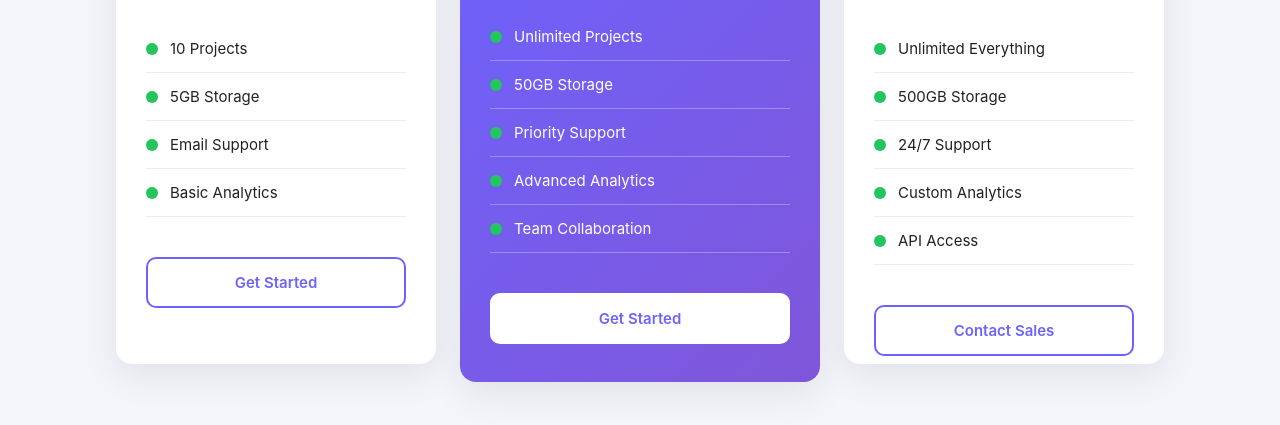
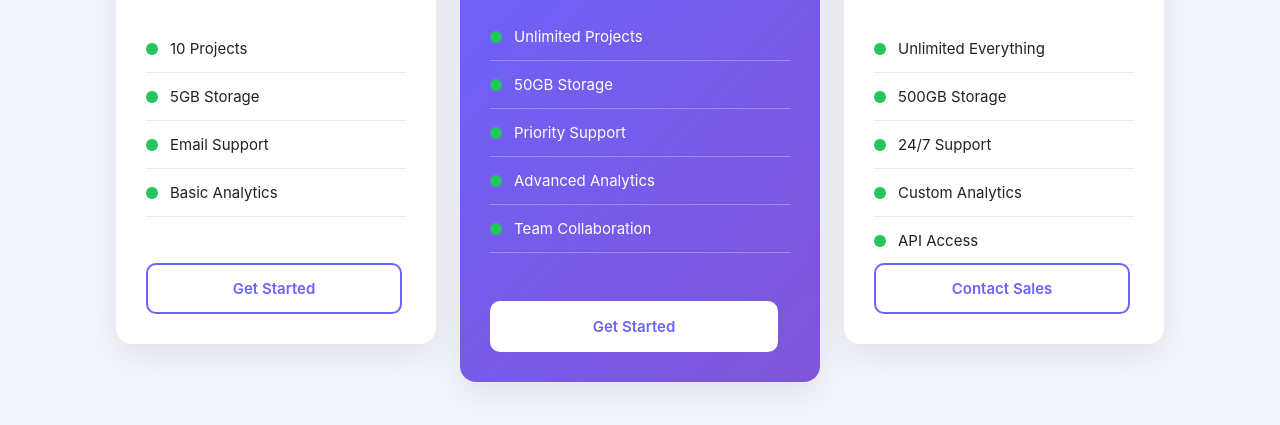
Before and after one commit to hellynandu/css-tasks, a plain HTML site: page task-06/index.html in a window 1280 px wide. Shown: the part 465-890 px from the top of the page. Drawn offline with Linux system fonts and the light colour scheme.

Commit message:
task 06 updated

```diff
--- a/task-06/style.css
+++ b/task-06/style.css
@@ -37,13 +37,15 @@ body {
   padding: 50px 20px;
 }
 .pricing-card{
-  height: 520px;
+  height: 500px;
   width: 320px;
   background: #ffffff;
   padding: 36px 30px;
   border-radius: 16px;
   box-shadow: 0 12px 36px rgba(0, 0, 0, 0.08);
   transition: all 0.4s ease;
+  position: relative;
+  overflow: hidden;
 }
 .pricing-card h5{
   font-size: 14px;
@@ -88,15 +90,18 @@ color: #000;
 
 
 .pricing-card button {
-  width: 100%;
+  width: 80%;
   padding: 14px 0;
   border-radius: 10px;
   font-size: 15px;
   font-weight: 600;
   cursor: pointer;
   transition: all 0.3s ease;
-  margin-top: 15px;
-  margin-bottom: 25px;
+  position: absolute;
+  bottom: 30px;
+  left: 30px;
+  right: 30px;
+
 }
 
 .btn-outline {
```
